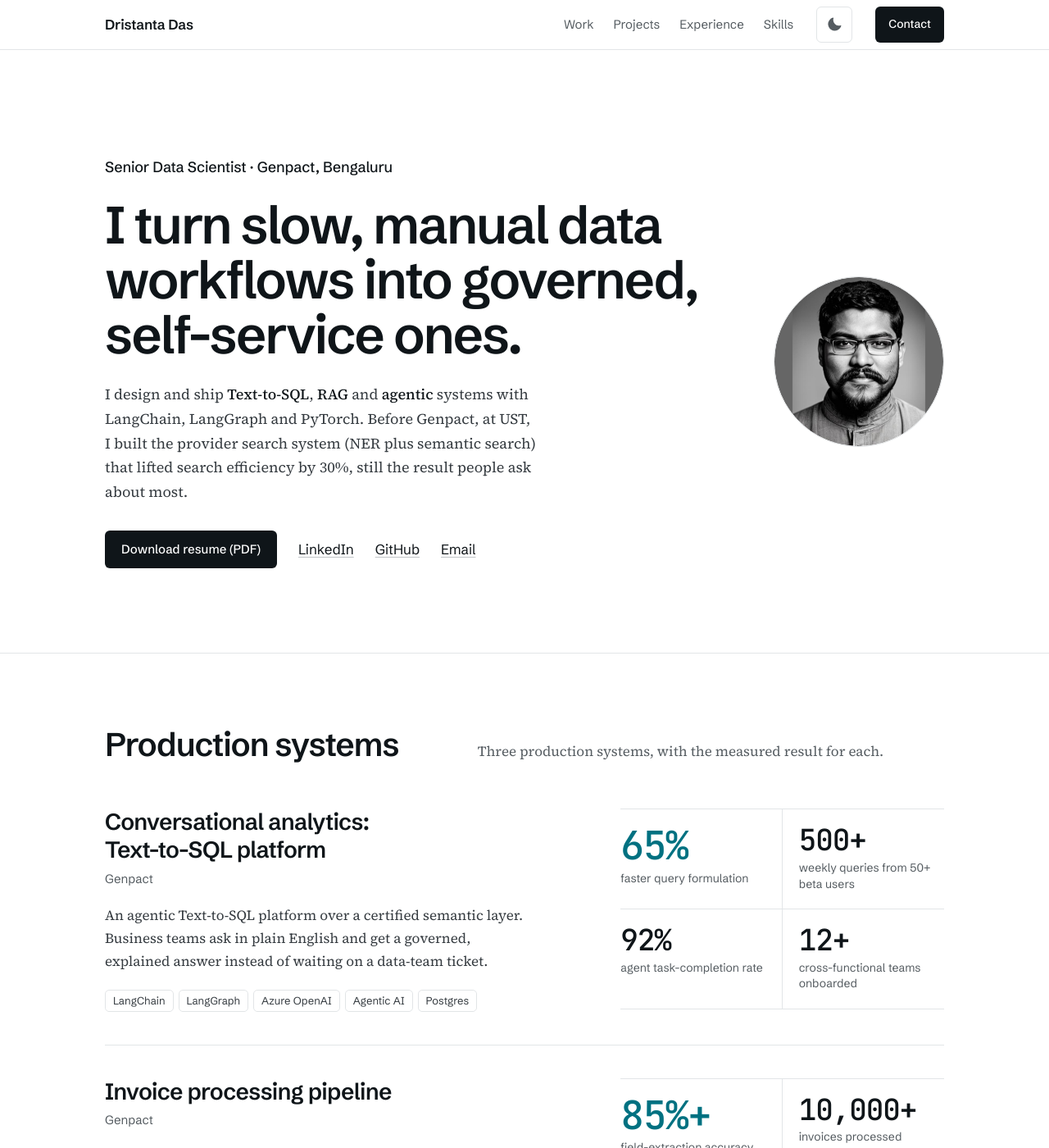
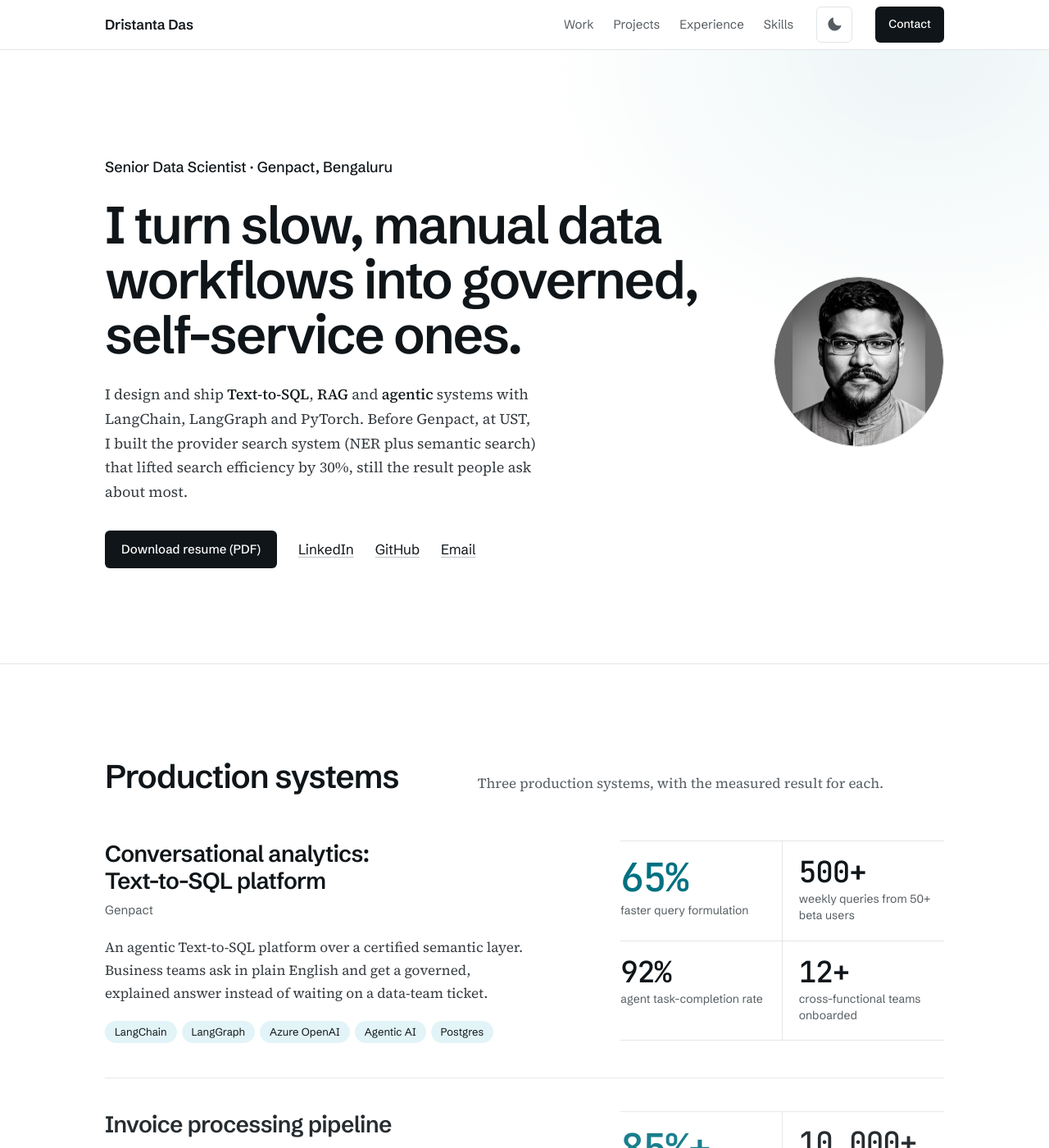
Before and after one commit to dasdristanta13/dasdristanta13.github.io, a Jekyll site: the page built from index.md, in a window 1280 px wide and 1400 px high. Shown: the whole window at 82% size. Built offline with Jekyll 4.4.1, drawn with Linux system fonts in a browser that asks for light colours.

Commit message:
Apply minimalist-ui: macro whitespace, pastel pill tags, hero depth
- Larger section and hero spacing; 24-36px tile padding
- Pill tags tinted from the single accent hue
- Off-white tile surface; faint radial glow behind hero
- Staggered scroll reveal for project tiles

Co-Authored-By: Claude Sonnet 5 <noreply@anthropic.com>

```diff
--- a/assets/css/site.css
+++ b/assets/css/site.css
@@ -7,7 +7,7 @@
      Surface is pure white and neutrals share the accent's hue (210), per
      Impeccable's seed oklch(0.55 0.09 210): steel blue, patinated instrument. */
   --bg: oklch(1 0 0);
-  --surface: oklch(1 0 0);
+  --surface: oklch(0.985 0.002 240);
   --ink: oklch(0.19 0.012 240);
   --body: oklch(0.35 0.012 240);
   --muted: oklch(0.47 0.012 240);
@@ -15,6 +15,8 @@
   --line-strong: oklch(0.82 0.006 240);
   --accent: oklch(0.5 0.095 210);
   --on-ink: oklch(1 0 0);
+  --tint: oklch(0.955 0.02 210);
+  --glow: oklch(0.5 0.095 210 / 0.07);
 
   --sans: "Schibsted Grotesk", ui-sans-serif, system-ui, -apple-system, "Segoe UI", sans-serif;
   --serif: "Source Serif 4", Charter, "Iowan Old Style", Georgia, serif;
@@ -32,7 +34,7 @@
 @supports (color: light-dark(white, black)) {
   :root {
     --bg: light-dark(oklch(1 0 0), oklch(0.12 0 0));
-    --surface: light-dark(oklch(1 0 0), oklch(0.165 0.003 240));
+    --surface: light-dark(oklch(0.985 0.002 240), oklch(0.165 0.003 240));
     --ink: light-dark(oklch(0.19 0.012 240), oklch(0.97 0.003 240));
     --body: light-dark(oklch(0.35 0.012 240), oklch(0.84 0.006 240));
     --muted: light-dark(oklch(0.47 0.012 240), oklch(0.7 0.01 240));
@@ -40,6 +42,8 @@
     --line-strong: light-dark(oklch(0.82 0.006 240), oklch(0.38 0.008 240));
     --accent: light-dark(oklch(0.5 0.095 210), oklch(0.77 0.09 210));
     --on-ink: light-dark(oklch(1 0 0), oklch(0.12 0 0));
+    --tint: light-dark(oklch(0.955 0.02 210), oklch(0.26 0.03 210));
+    --glow: light-dark(oklch(0.5 0.095 210 / 0.07), oklch(0.77 0.09 210 / 0.1));
   }
 }
 :root[data-theme="light"] { color-scheme: light; }
@@ -117,7 +121,7 @@ a:hover { text-decoration-thickness: 2px; }
 .btn-sm { min-height: 44px; padding: 7px 16px; font-size: 0.875rem; }
 
 /* Hero */
-.hero { padding-block: clamp(56px, 10vw, 128px) clamp(56px, 8vw, 104px); }
+.hero { padding-block: clamp(64px, 10vw, 136px) clamp(64px, 9vw, 120px); background: radial-gradient(52% 70% at 88% 0%, var(--glow), transparent 70%); }
 .hero-grid { display: grid; grid-template-columns: 1fr auto; gap: clamp(28px, 6vw, 88px); align-items: center; }
 .hero-role { color: var(--ink); font-size: 1.125rem; font-weight: 500; letter-spacing: -0.01em; margin: 0 0 22px; }
 h1 {
@@ -137,7 +141,7 @@ h1 {
 }
 
 /* Sections */
-.section { padding-block: clamp(48px, 7vw, 96px); border-top: 1px solid var(--line); }
+.section { padding-block: clamp(64px, 9vw, 128px); border-top: 1px solid var(--line); }
 .section-head { display: grid; grid-template-columns: minmax(0, 5fr) minmax(0, 7fr); gap: 16px 48px; align-items: end; margin-bottom: clamp(28px, 4vw, 48px); }
 h2 { margin: 0; color: var(--ink); font-size: clamp(1.75rem, 3.4vw, 2.5rem); font-weight: 600; letter-spacing: -0.03em; line-height: 1.1; text-wrap: balance; }
 .section-note { margin: 0; max-width: 56ch; color: var(--muted); text-wrap: pretty; }
@@ -150,7 +154,7 @@ h2 { margin: 0; color: var(--ink); font-size: clamp(1.75rem, 3.4vw, 2.5rem); fon
 .case p.what { margin: 0 0 20px; max-width: 58ch; text-wrap: pretty; }
 
 .tags { list-style: none; margin: 0; padding: 0; display: flex; flex-wrap: wrap; gap: 6px; }
-.tags li { font-size: 0.8125rem; line-height: 1; color: var(--body); padding: 6px 9px; border: 1px solid var(--line); border-radius: 5px; background: var(--surface); }
+.tags li { font-size: 0.8125rem; line-height: 1; color: var(--ink); padding: 7px 12px; border-radius: 9999px; background: var(--tint); }
 
 .metrics { display: grid; grid-template-columns: repeat(2, minmax(0, 1fr)); margin: 0; align-self: start; border-top: 1px solid var(--line); }
 .metrics > div { padding: 18px 0 20px; border-bottom: 1px solid var(--line); }
@@ -166,7 +170,7 @@ h2 { margin: 0; color: var(--ink); font-size: clamp(1.75rem, 3.4vw, 2.5rem); fon
 .bento { display: grid; grid-template-columns: repeat(12, minmax(0, 1fr)); gap: 16px; }
 .tile {
   position: relative; display: flex; flex-direction: column; gap: 14px;
-  padding: clamp(20px, 2.6vw, 30px);
+  padding: clamp(24px, 3vw, 36px);
   background: var(--surface); border: 1px solid var(--line); border-radius: 12px;
   transition: border-color 200ms var(--ease), box-shadow 200ms var(--ease), transform 200ms var(--ease);
 }
@@ -241,6 +245,8 @@ h2 { margin: 0; color: var(--ink); font-size: clamp(1.75rem, 3.4vw, 2.5rem); fon
     animation-timeline: view();
     animation-range: entry 0% entry 35%;
   }
+  .bento .tile:nth-child(3n+2) { animation-range: entry 6% entry 41%; }
+  .bento .tile:nth-child(3n+3) { animation-range: entry 12% entry 47%; }
 }
 
 @media (prefers-reduced-motion: reduce) {
```
